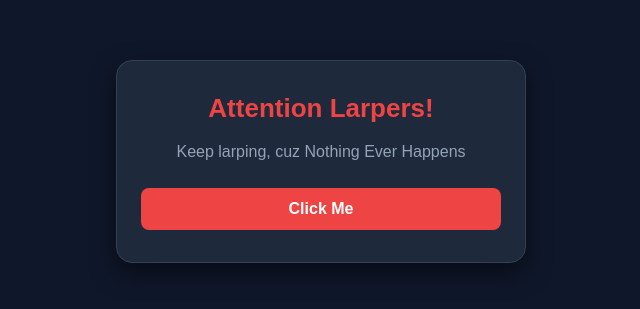
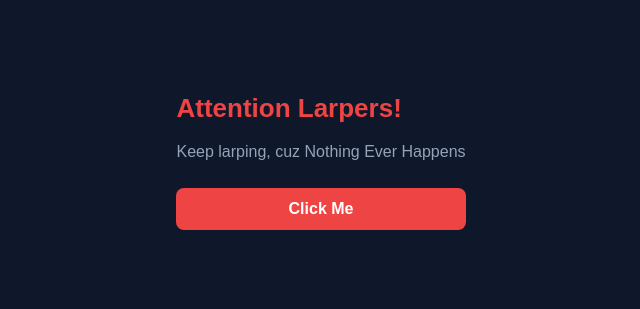
Before and after one commit to Lyxx-chan/Larp, a plain HTML site: page index.html in a window 1280 px wide. Shown: the part 259-568 px from the top of the page, without its empty margins (319-959 px from the left). Drawn offline with Linux system fonts and the light colour scheme.

Commit message:
Update index.html

```diff
--- a/index.html
+++ b/index.html
@@ -18,7 +18,7 @@
             padding: 20px;
         }
 
-         .kartu {
+         kartu {
             background-color: #1e293b;
             border: 1px solid #334155;
             border-radius: 16px;
```
